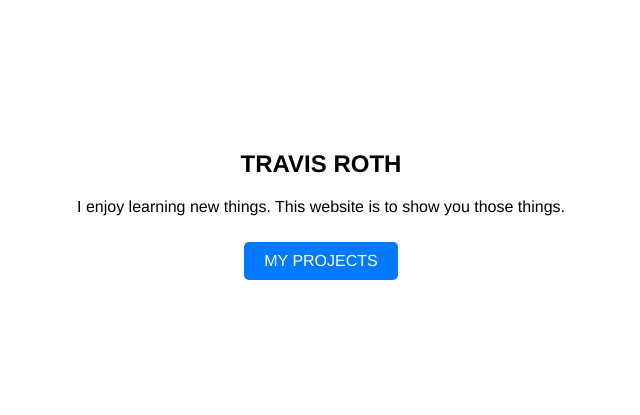
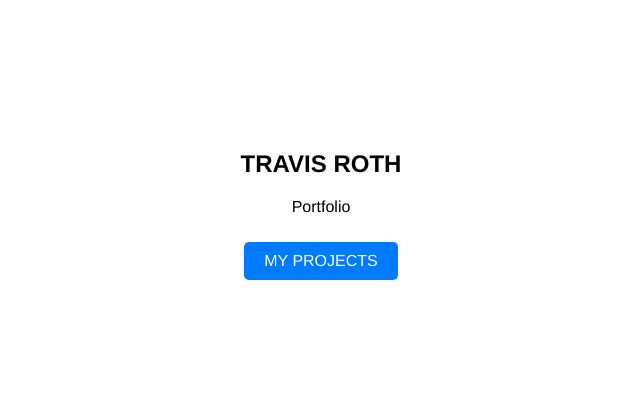
Before and after one commit to travis-roth/website, a Flask app: page / in a window 1280 px wide. Shown: the part 235-650 px from the top of the page, without its empty margins (319-959 px from the left). Run offline with Flask 3, Linux system fonts and the light colour scheme; some libraries are stand-ins or nearby versions.

Commit message:
testing webhook

```diff
--- a/templates/index.html
+++ b/templates/index.html
@@ -7,7 +7,7 @@
     <section>
         <h1>TRAVIS ROTH</h1>
 
-        <p>I enjoy learning new things. This website is to show you those things.</p>
+        <p>Portfolio</p>
         <a href="/projects" class="btn">MY PROJECTS</a>
     </section>
     <section class=project-carousel>
```
